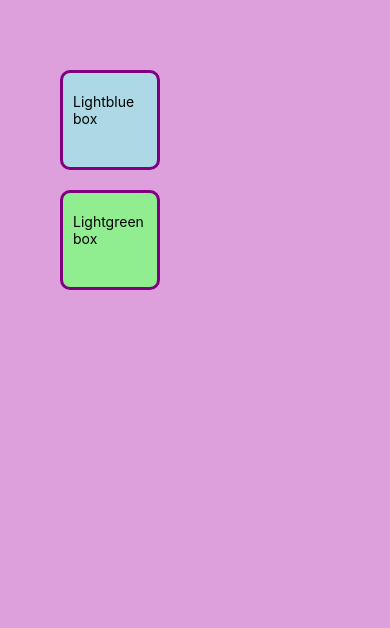
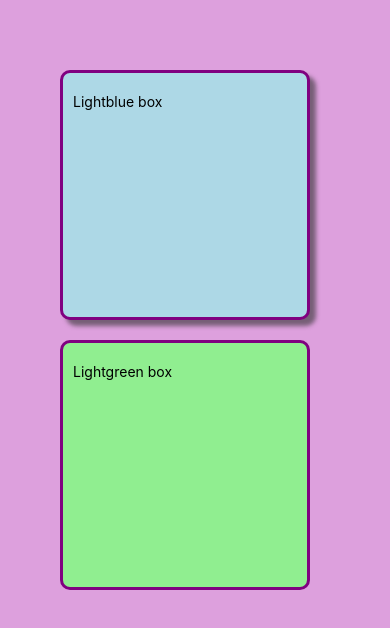
Before and after one commit to prabin819/React-Native, a React Native app in the folder HelloWorld/: screen / in a window 390 px wide. Shown: the top 628 px of the page. Built offline with nearby package versions, Linux system fonts and the light colour scheme.

Commit message:
23. => Shadow and elevation

```diff
--- a/HelloWorld/App.js
+++ b/HelloWorld/App.js
@@ -3,11 +3,11 @@
 const App = () => {
   return (
     <View style={styles.container}>
-      <View style={[styles.lightblueBg, styles.box]}>
+      <View style={[styles.lightblueBg, styles.box, styles.boxShadow]}>
         {/* last style in array takes precedence */}
         <Text>Lightblue box</Text>
       </View>
-      <View style={[styles.lightgreenBg, styles.box]}>
+      <View style={[styles.lightgreenBg, styles.box, styles.androidShadow]}>
         <Text>Lightgreen box</Text>
       </View>
     </View>
@@ -25,8 +25,8 @@
   box: {
     //   width: "25%",
     //   height: "25%",
-    width: 100,
-    height: 100,
+    width: 250,
+    height: 250,
     //padding: 10,
     paddingHorizontal: 10,
     paddingVertical: 20,
@@ -42,6 +42,19 @@
   lightgreenBg: {
     backgroundColor: "lightgreen",
   },
+  boxShadow: {
+    shadowColor: "#333333",
+    shadowOffset: {
+      width: 6,
+      height: 6,
+    },
+    shadowOpacity: 0.6, //0:complete transparency 1:complete opacity
+    shadowRadius: 4,
+  },
+  androidShadow: {
+    elevation: 20,
+    shadowColor: "blue",
+  },
 });
 
 //try to create an object with these styles => you can do the job but you dont get autocomplete suggestions
```
